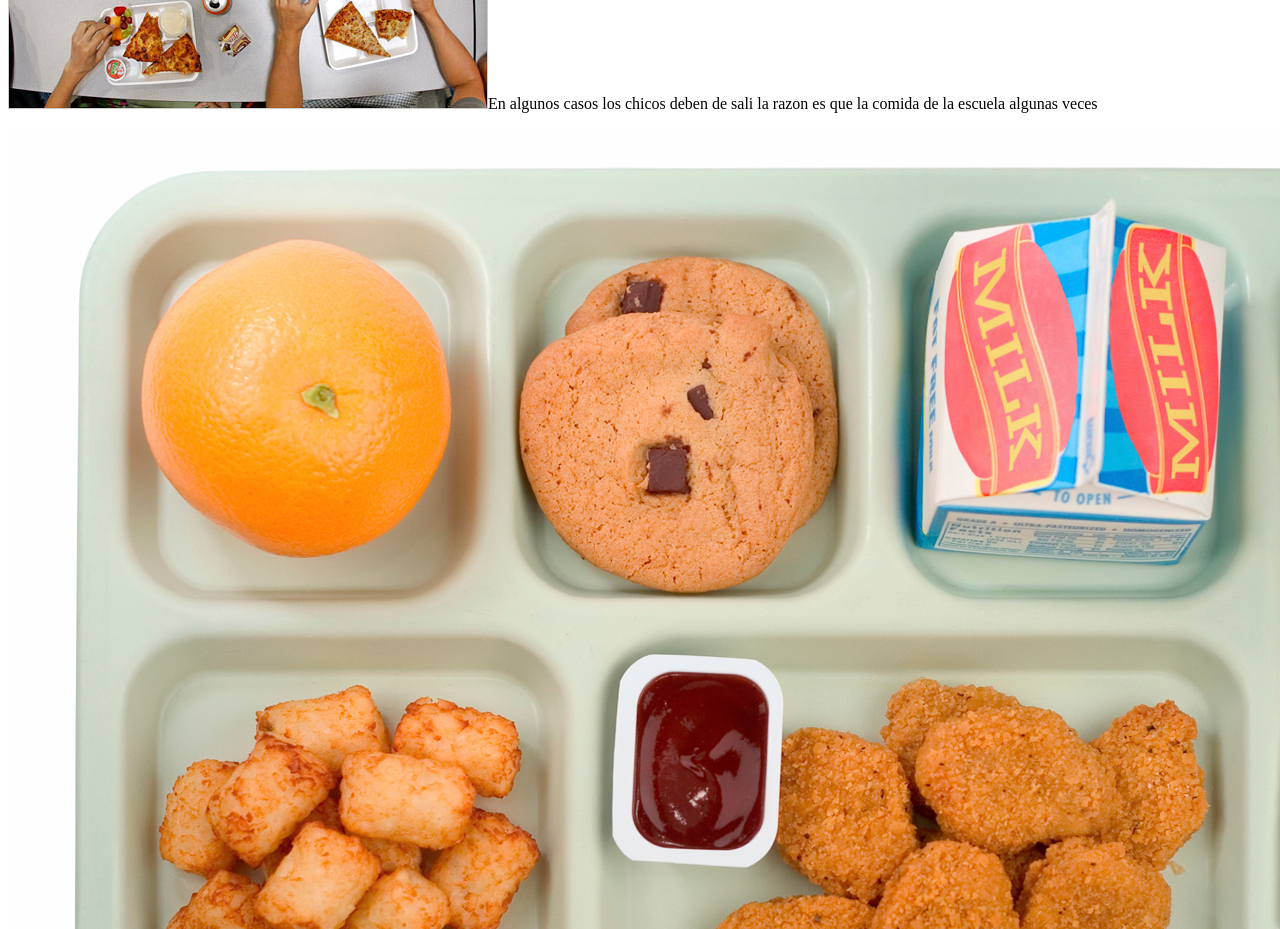
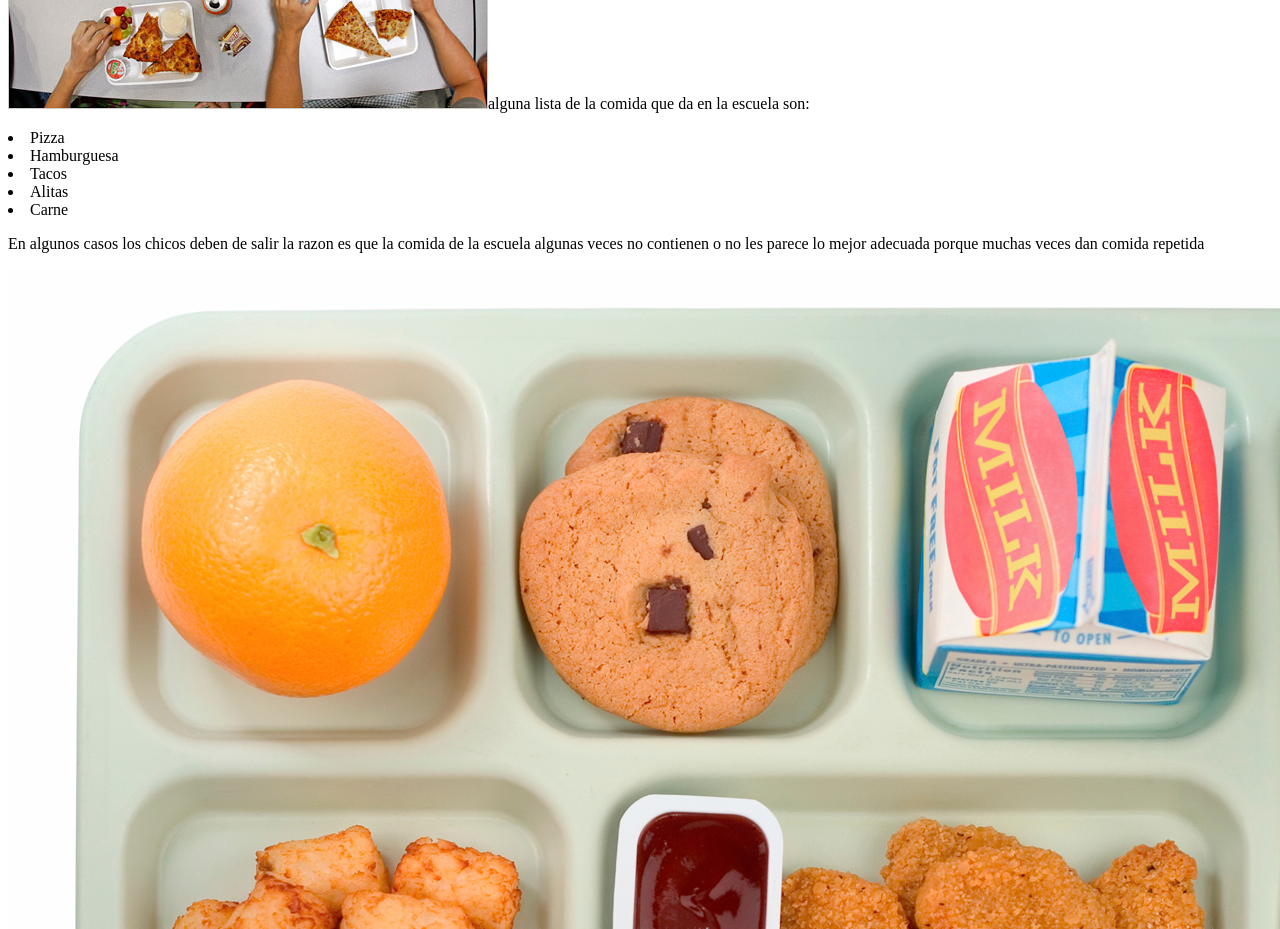
Before and after one commit to carolmininions/comida-escuela, a plain HTML site: page index.html in a window 1280 px wide. Shown: the part 1080-2009 px from the top of the page. Drawn offline with Linux system fonts and the light colour scheme.

Commit message:
agregue una lista

```diff
--- a/index.html
+++ b/index.html
@@ -19,8 +19,16 @@
 
  <img src="asd.jpg"
 
+ <p>alguna lista de la comida que da en la escuela son: </p>
+ <li>Pizza</li>
+ <li>Hamburguesa</li>
+ <li>Tacos</li>
+ <li>Alitas</li>
+ <li>Carne</li>
 
-<p>En algunos casos los chicos deben de sali la razon es que la comida de la escuela algunas veces</p>
+<p>En algunos casos los chicos deben de salir la razon es que la comida de la escuela algunas veces
+  no contienen o no les parece lo mejor adecuada porque muchas veces dan comida repetida</p>
+
 
 <img src="lunch.jpeg">
 
@@ -32,6 +40,8 @@ ESTE ES MI SITIO WEB SOBRE LA ALIMENTACION ESCOLAR!</h1>
   para la alimentacion</p>
 <br>
 <img src="pizza.jpg">
+
+
 <ul> </ul>
 </body>
 </html
```
